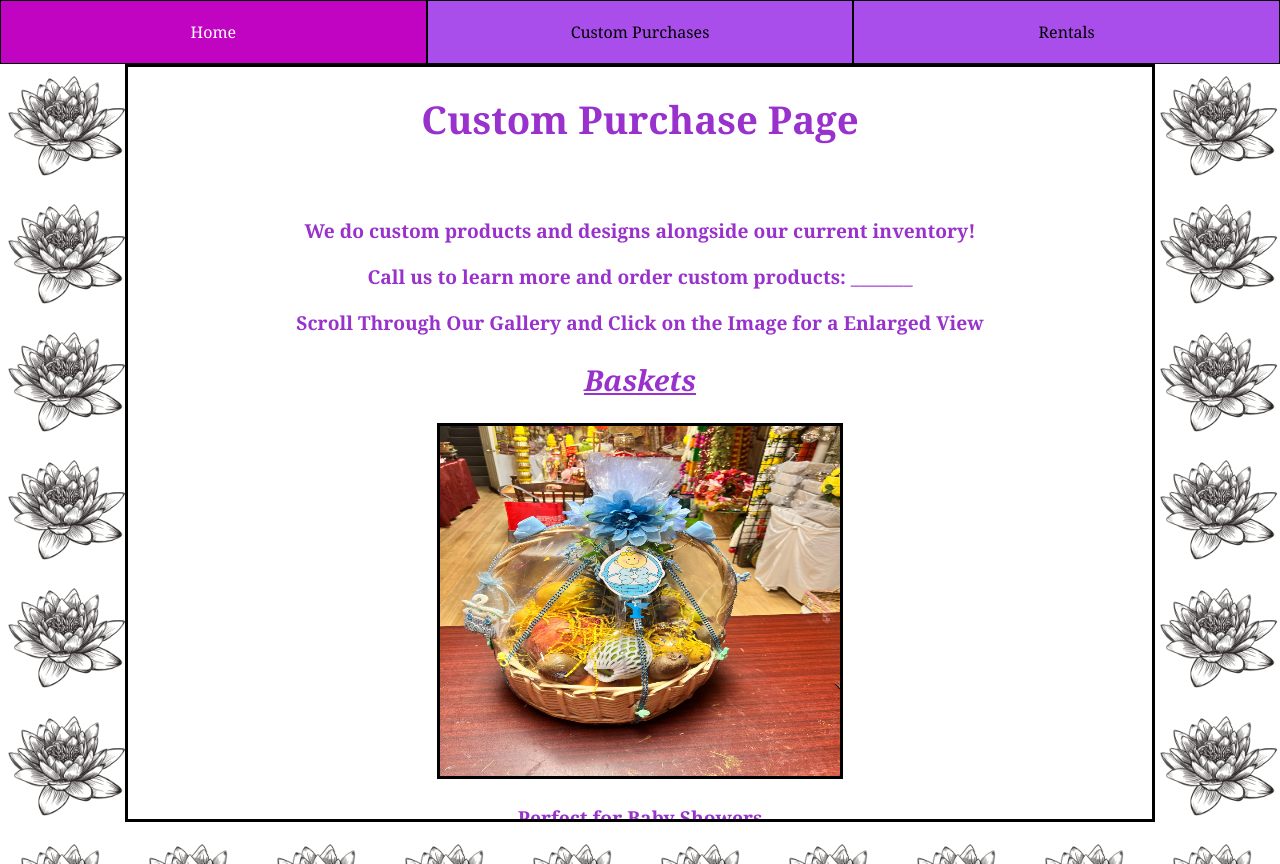
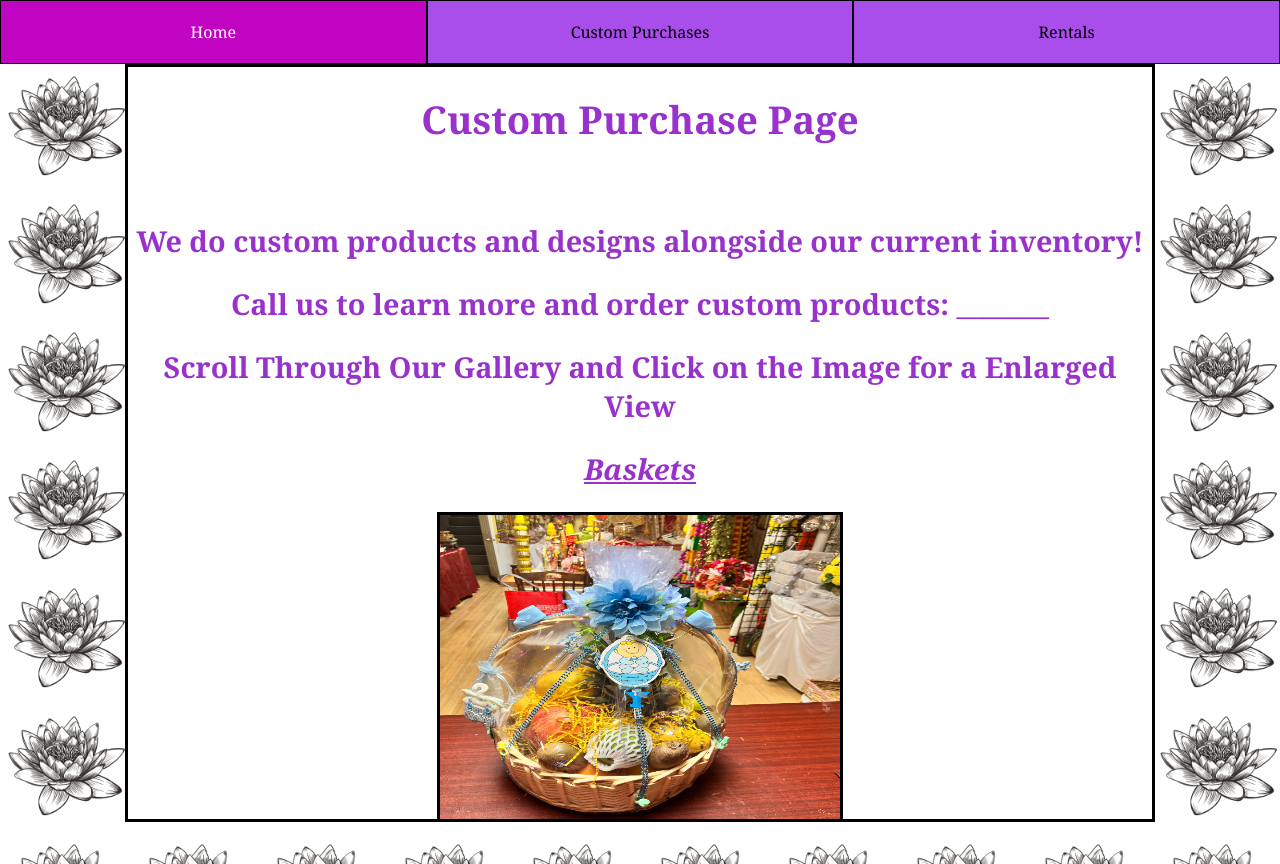
Before and after one commit to VedantPV/RoshiDesignsWebsite, a React (Create React App) app in the folder my-app/: page /custompurchases in a window 1280 px wide. Built offline with nearby package versions, Linux system fonts and the light colour scheme.

Commit message:
made the top text on custom purchases and rental pages bigger

```diff
--- a/my-app/src/components/custom_purchases_view.jsx
+++ b/my-app/src/components/custom_purchases_view.jsx
@@ -72,9 +72,9 @@ export default function CustomPurchasePage()
             <div className="custom_purchases_details">
                 <h1>Custom Purchase Page</h1>
                 <br/>
-                <p>We do custom products and designs alongside our current inventory!</p>
-                <p>Call us to learn more and order custom products: _______</p>
-                <p>Scroll Through Our Gallery and Click on the Image for a Enlarged View</p>
+                <h2>We do custom products and designs alongside our current inventory!</h2>
+                <h2>Call us to learn more and order custom products: _______</h2>
+                <h2>Scroll Through Our Gallery and Click on the Image for a Enlarged View</h2>
                 <h2 style={{textDecoration: "underline", fontStyle: "italic"}}>Baskets</h2>
                 <div>
                     <a target="blank" href={customBaskets[customBasketsIndex].photoSource}>
--- a/my-app/src/components/rentals.jsx
+++ b/my-app/src/components/rentals.jsx
@@ -93,8 +93,8 @@ export default function RentalPage()
             <div className="rentals_details">
                 <h1 style={{textDecoration: "underline"}}>Only For Current Residents in New York</h1>
                 <h1>Call our number to learn more: _______</h1>
-                <p>Rent some of our finest decorations and statues for your special celebrations!</p>
-                <p>Scroll Through Our Gallery and Click on the Image for a Enlarged View</p>
+                <h2>Rent some of our finest decorations and statues for your special celebrations!</h2>
+                <h2>Scroll Through Our Gallery and Click on the Image for a Enlarged View</h2>
                 <h2 style={{textDecoration: "underline", fontStyle: "italic"}}>&#9880; Flower Walls &#9880;</h2>
                 <div>
                     <a target="blank" href={flowerWalls[customFlowerIndex].img}>
```
